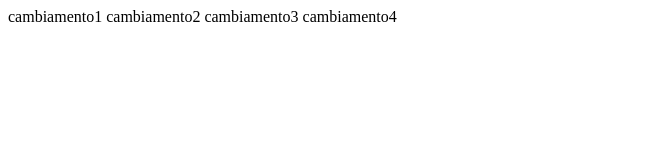
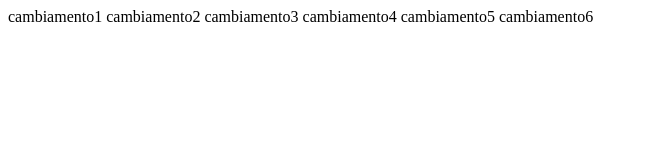
Before and after one commit to fabio98p/prova1, a plain HTML site: page index.html in a window 1280 px wide. Shown: the whole page, without its empty margins (0-648 px from the left). Drawn offline with Linux system fonts and the light colour scheme.

Commit message:
cambiamento4.1

```diff
--- a/index.html
+++ b/index.html
@@ -9,5 +9,7 @@
     cambiamento2
     cambiamento3
     cambiamento4
+    cambiamento5
+    cambiamento6
   </body>
 </html>
```
